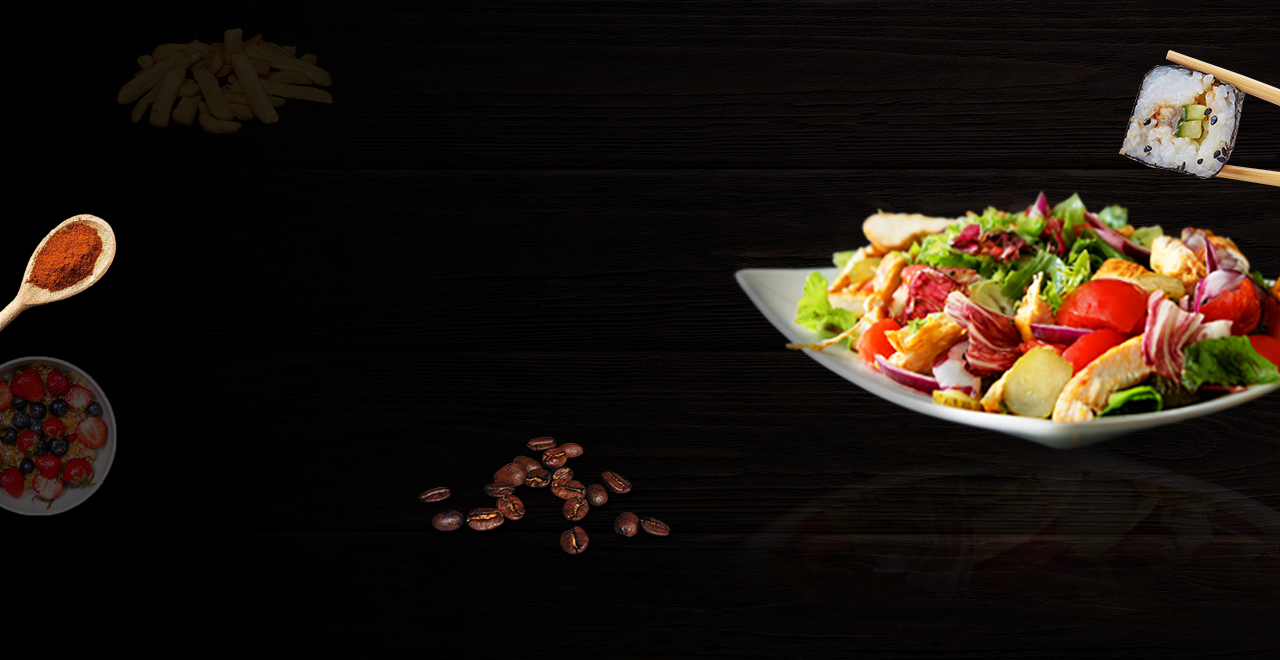
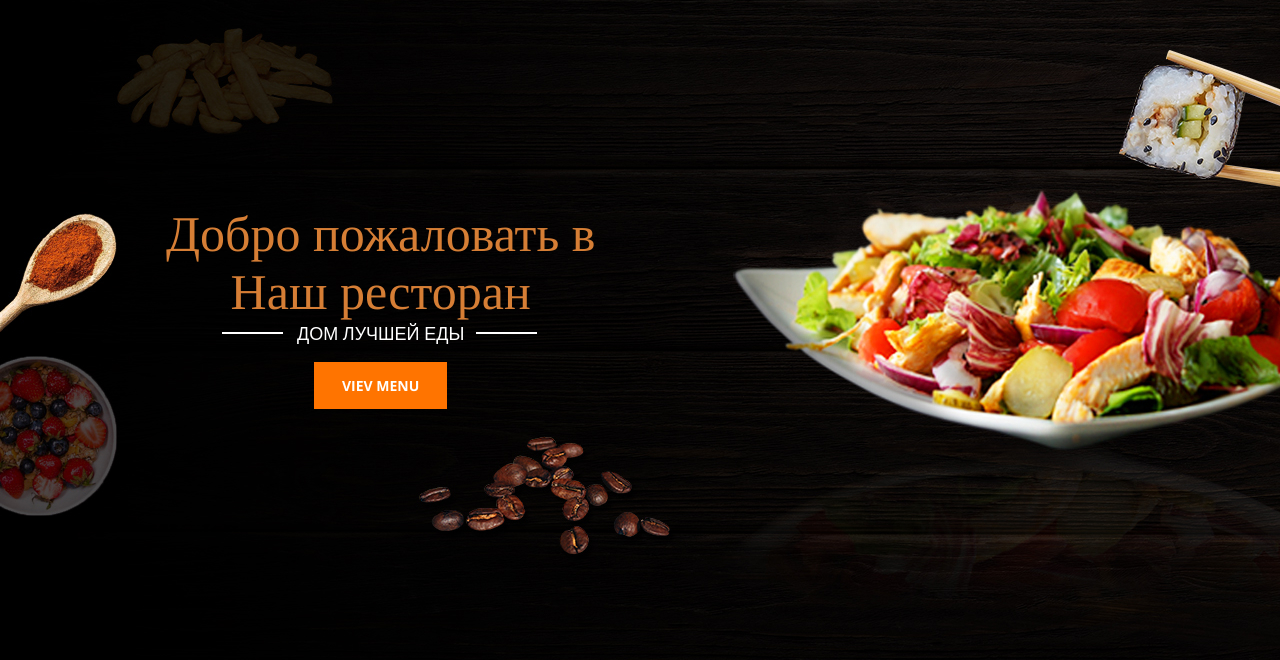
Before and after one commit to kllubnik/css, a plain HTML site: page index.html in a window 1280 px wide. Shown: the part 140-800 px from the top of the page. Drawn offline with nearby package versions, Linux system fonts and the light colour scheme.

Commit message:
restoran_v2

```diff
--- a/css/main.css
+++ b/css/main.css
@@ -80,3 +80,62 @@ body {
 .buton:hover {
     background-color: #984e12;
 }
+
+.header-down {
+    position: relative;
+}
+
+.header-title {
+    color:  #D67E35;
+    font-family: 'Tinos', serif;
+    font-size: 50px;
+    font-weight: 400;
+    text-align: center;
+    position: absolute;
+    left: 0;
+    margin-top: 222px;
+    margin-bottom: 12px;
+
+}
+
+.header-subtitle {
+    color: #FFFFFF;
+    font-size: 18px;
+    font-family: 'Open Sans', sans-serif;
+
+}
+
+.header-subtitle:after {
+position: absolute;
+content: '';
+width: 61px;
+height: 2px;
+background-color: #FFFFFF;
+top: 127px;
+left: 56px;
+}
+
+.header-subtitle:before {
+    position: absolute;
+    content: '';
+    width: 61px;
+    height: 2px;
+    background-color: #FFFFFF;
+    top: 127px;
+    left: 310px;
+    }
+
+    .header-buton {
+        background-color: #FF7400;
+        padding: 14px 28px;
+        color: #FFFFFF;
+        text-decoration: none;
+        font-size: 14px;
+        font-weight: 700;
+        font-family: 'Open Sans', sans-serif;
+        transition:background-color 0.3s linear ;
+
+    }
+    .header-buton:hover {
+        background-color: #984e12;
+    }
--- a/index.html
+++ b/index.html
@@ -7,7 +7,10 @@
     <link rel="preconnect" href="https://fonts.googleapis.com">
 <link rel="preconnect" href="https://fonts.gstatic.com" crossorigin>
 <link href="https://fonts.googleapis.com/css2?family=Open+Sans:wght@300;400;500;600;700;800&display=swap" rel="stylesheet">
-    <title>Document</title>
+<link rel="preconnect" href="https://fonts.googleapis.com">
+<link rel="preconnect" href="https://fonts.gstatic.com" crossorigin>
+<link href="https://fonts.googleapis.com/css2?family=Tinos:wght@400;700&display=swap" rel="stylesheet">
+<title>Document</title>
     <link rel="stylesheet" href="/css/main.css" />
   </head>
   <body>
@@ -40,7 +43,16 @@
         <div class="btn">
             <a class="buton" href="">ЗАКАЗ СТОЛИКА</a>
         </div>
+
       </div>
+      <div class="header-down">
+        <div class="header-title">Добро пожаловать в
+            <div class="">Наш ресторан</div>
+            <div class="header-subtitle">ДОМ ЛУЧШЕЙ ЕДЫ</div>
+            <div class="header-btn"><a class="header-buton" href="">VIEV MENU</a></div>
+
+        </div>
+    </div>
     </div>
 
     <script src="/js/main.js"></script>
```
